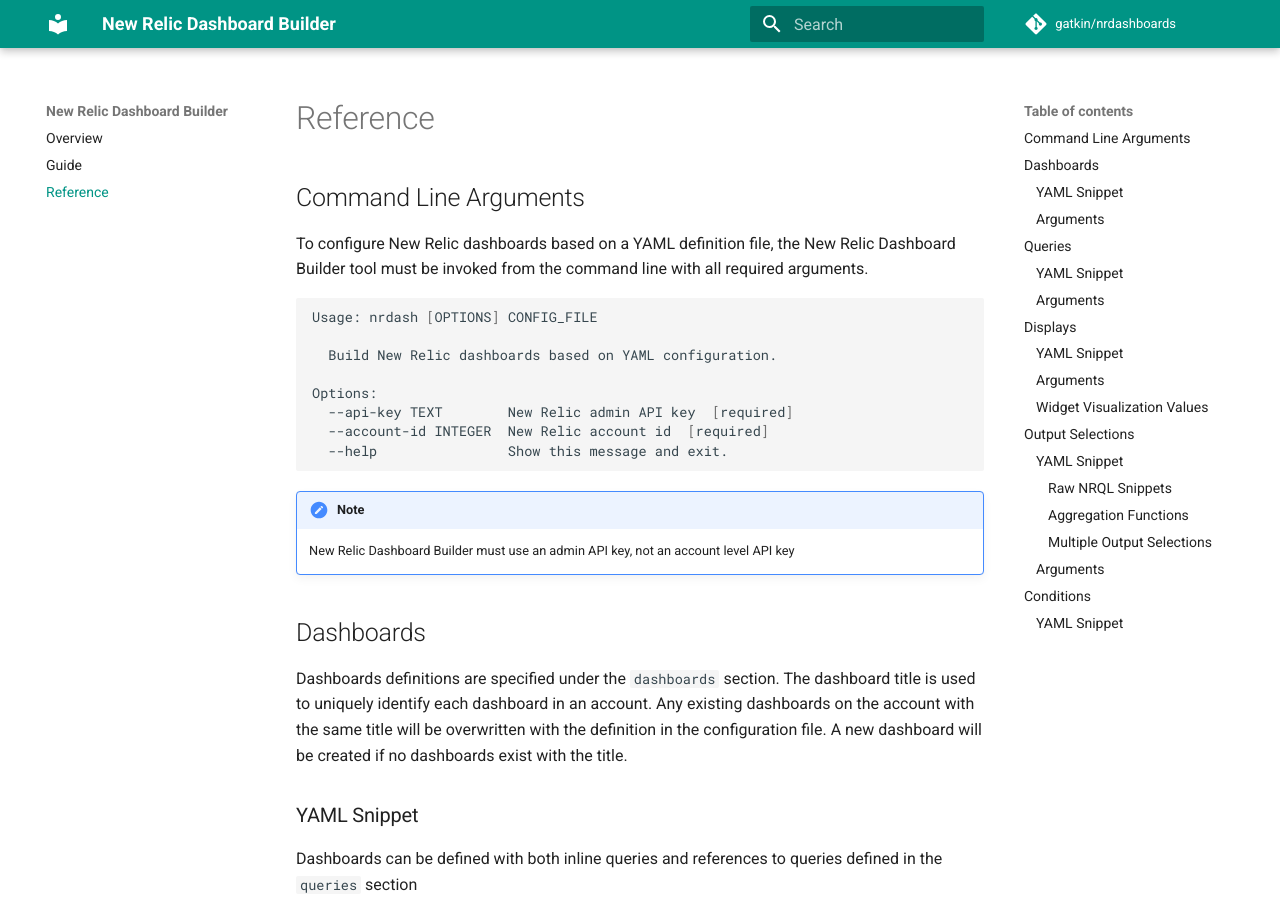
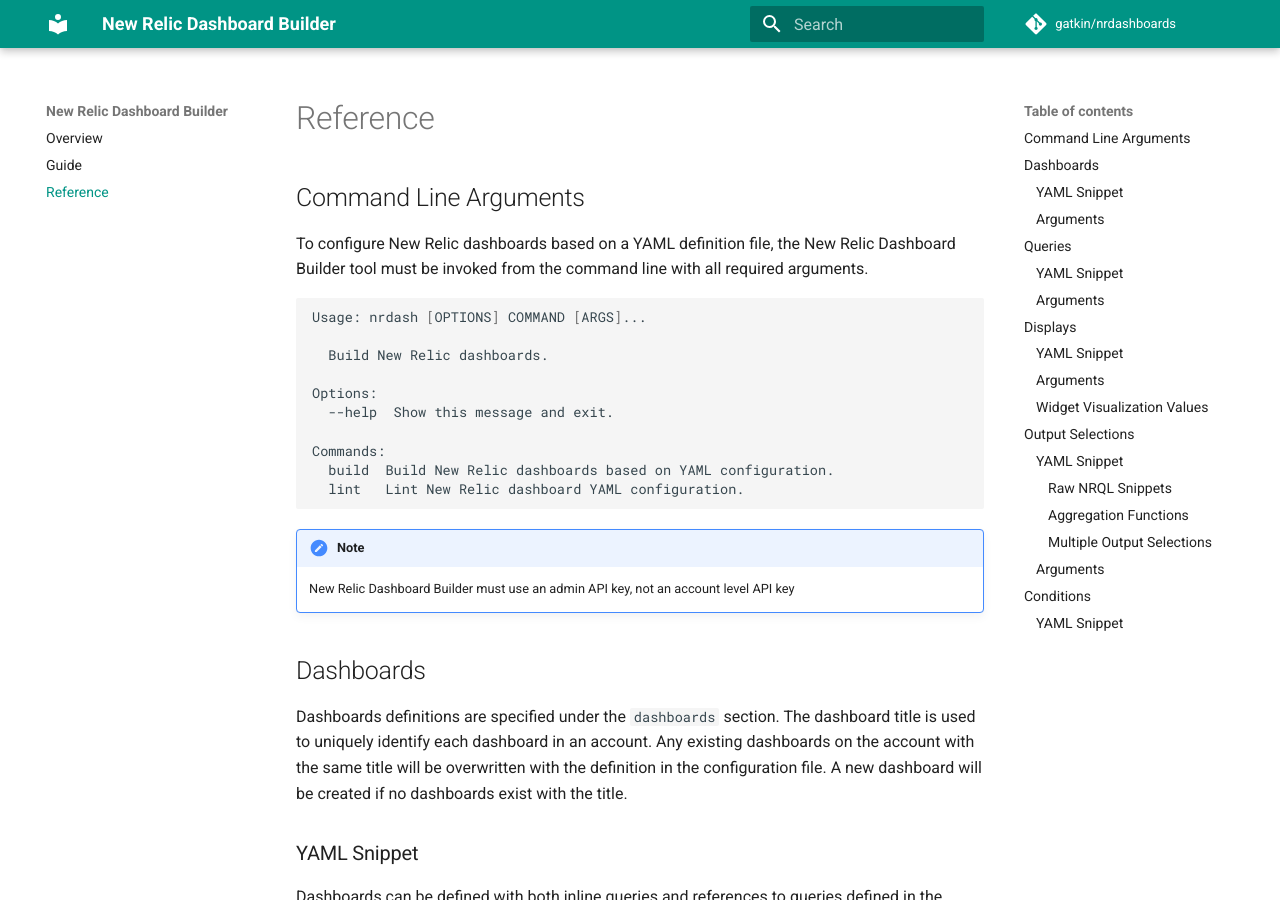
Before and after one commit to gatkin/nrdashboards, an MkDocs documentation site: the page built from docs/reference.md, in a window 1280 px wide and 900 px high. Built offline with MkDocs 1.6.1 and Material for MkDocs 9.7.7, drawn with Linux system fonts in a browser that asks for light colours; comment, search, counter and statistics services are not loaded.

Commit message:
Update documentation

````diff
--- a/docs/reference.md
+++ b/docs/reference.md
@@ -5,14 +5,16 @@
 To configure New Relic dashboards based on a YAML definition file, the New Relic Dashboard Builder tool must be invoked from the command line with all required arguments.
 
 ```sh
-Usage: nrdash [OPTIONS] CONFIG_FILE
+Usage: nrdash [OPTIONS] COMMAND [ARGS]...
 
-  Build New Relic dashboards based on YAML configuration.
+  Build New Relic dashboards.
 
 Options:
-  --api-key TEXT        New Relic admin API key  [required]
-  --account-id INTEGER  New Relic account id  [required]
-  --help                Show this message and exit.
+  --help  Show this message and exit.
+
+Commands:
+  build  Build New Relic dashboards based on YAML configuration.
+  lint   Lint New Relic dashboard YAML configuration.
 ```
 
 !!! note
````
Also changed, not shown: README.md (+1 -1 lines), docs/index.md (+1 -1 lines).
